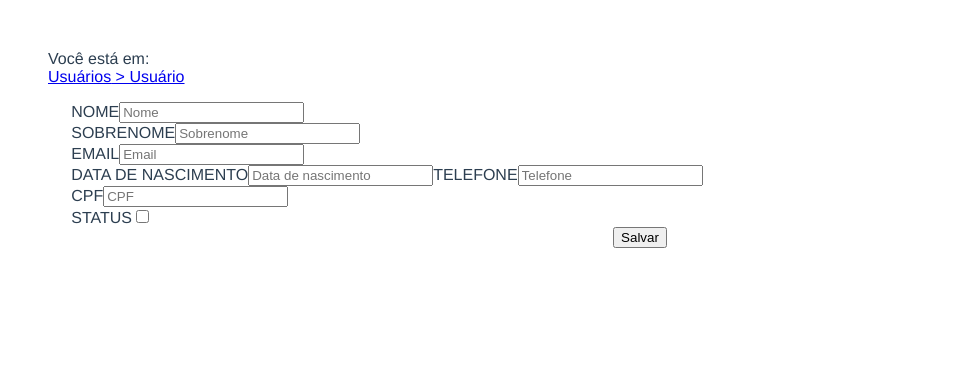
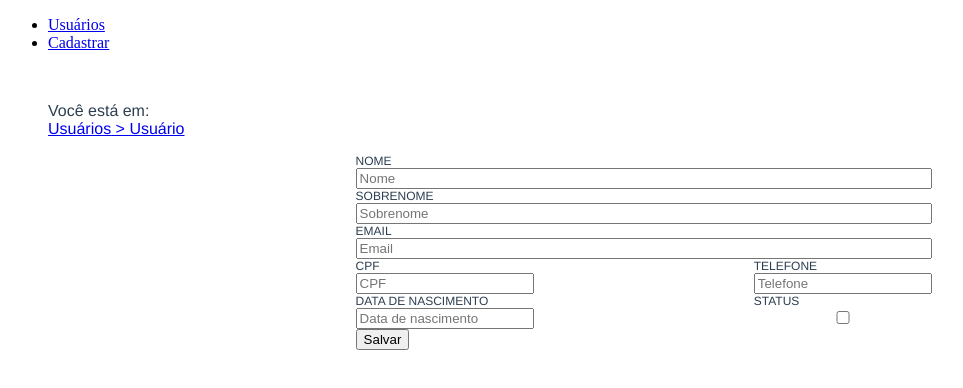
Before and after one commit to AriadniAdi/CrudDoWhile, a Vue app in the folder frontend/: page /#/user in a window 1280 px wide. Shown: the top 388 px of the page, without its empty margins (0-963 px from the left). Built offline with nearby package versions, Linux system fonts and the light colour scheme; what vue-resource would draw is missing.

Commit message:
correção de arquivos referênciados no html

```diff
--- a/frontend/index.html
+++ b/frontend/index.html
@@ -8,6 +8,16 @@
       <title>dowhile</title>
       </head>
       <body>
+      <div id="menu">
+        <ul>
+          <li>
+            <a href="#/users">Usuários</a>
+          </li>
+          <li>
+              <a href="#/user">Cadastrar</a>
+            </li>
+        </ul>
+      </div>
       <div id="app"></div>
   </body>
 </html>
--- a/frontend/src/components/User.vue
+++ b/frontend/src/components/User.vue
@@ -3,13 +3,13 @@
         <header>
         <nav>
             <ul> Você está em:
-                <router-link to="Users">Usuários</router-link>
-                <router-link to="User"> > Usuário</router-link>
+                <router-link to="/Users">Usuários</router-link>
+                <router-link to=""> > Usuário</router-link>
             </ul>
         </nav>
         </header>
         <div v-if="requestError"> <span> {{ requestError }} </span> </div>
-        <form v-if="this.showsForm">
+        <form v-if="this.showsForm" id="formStyle">
             <p v-if="formErrors.length">
                 <ul>
                     <li v-for="error in formErrors">
@@ -37,30 +37,28 @@
                     </div>
                 </div>
                 <div class="field-row">
-                    <div class="field-box">
-                        <span>DATA DE NASCIMENTO</span>
-                        <input v-model="user.birth_date" placeholder="Data de nascimento">
+                    <div class="field-box" id="field-box-cpf">
+                        <span>CPF</span>
+                         <input v-model="user.cpf" placeholder="CPF">
                     </div>
-                    <div class="field-box">
+                    <div class="field-box field-box-right" id="field-box-phone">
                         <span>TELEFONE</span>
                         <input v-model="user.phone" placeholder="Telefone">
                     </div>
                 </div>
                 <div class="field-row">
-                    <div class="field-box">
-                        <span>CPF</span>
-                         <input v-model="user.cpf" placeholder="CPF">
+                    <div class="field-box" id="field-box-birthdate">
+                        <span>DATA DE NASCIMENTO</span>
+                        <input v-model="user.birth_date" placeholder="Data de nascimento">
                     </div>
-                <div class="field-row">
-                    <div class="field-box">
+                    <div class="field-box field-box-right" id="field-box-status">
                         <span>STATUS</span>
-                    <input type="checkbox" v-model="user.status" true-value="1" false-value="0">
+                      <input type="checkbox" v-model="user.status" true-value="1" false-value="0">
+                    </div>
                 </div>
-            </div>
-        </div>
-    </div>
-            <button v-on:click="saveUser()">Salvar</button>
+                <button v-on:click="saveUser()">Salvar</button>
             <button v-if="this.$route.params.cpf" v-on:click="deleteUser()">Excluir</button>
+          </div>
         </form>
     </div>
 </template>
@@ -154,3 +152,35 @@ export default {
   }
 }
 </script>
+<style scoped>
+
+.field-box span {
+  font-size: 12px;
+}
+#field-box-birthdate, #field-box-phone, #field-box-status, #field-box-cpf {
+  width: 30%;
+  min-width: 150px;
+}
+
+.field-box-right {
+  float:right;
+}
+.field-row span {
+ display: block;
+width: 100%;
+}
+.field-row input {
+display: block;
+width: 100%;
+}
+
+.field-box {
+display: inline-block;
+width: 100%;
+}
+
+#formStyle {
+    width: 50%;
+    margin: 0 auto;
+}
+</style>
--- a/frontend/src/components/Users.vue
+++ b/frontend/src/components/Users.vue
@@ -109,30 +109,3 @@ export default {
   }
 }
 </script>
-
-<style scoped>
-#field-box-cpf {
-  width: 30%;
-  min-width: 150px;
-}
-
-#field-box-phone {
-  width: 30%;
-  float: right;
-  min-width: 150px;
-}
-
-.field-row span {
- display: block;
-width: 100%;
-}
-.field-row input {
-display: block;
-width: 100%;
-}
-
-.field-box {
-display: inline-block;
-width: 100%;
-}
-</style>
--- a/frontend/static/style.css
+++ b/frontend/static/style.css
@@ -16,20 +16,9 @@ header {
     height: 30%;
 }
 
-.input {
-    width: 90%;
-    margin-bottom : .10em;
-    table-layout: fixed;
-    text-align: left;
-    border: 1;
-    margin: 0 auto;
-    padding: 10px;
-}
-
 #register {
     width: 90%;
     margin-bottom : .6em;
-    table-layout: fixed;
     text-align: left;
     margin: 0 auto;
     font: sans-serif;
@@ -43,7 +32,3 @@ header {
 .action {
     text-align: center;
 }
-
-.field-box {
-    display: inline
-}
```
